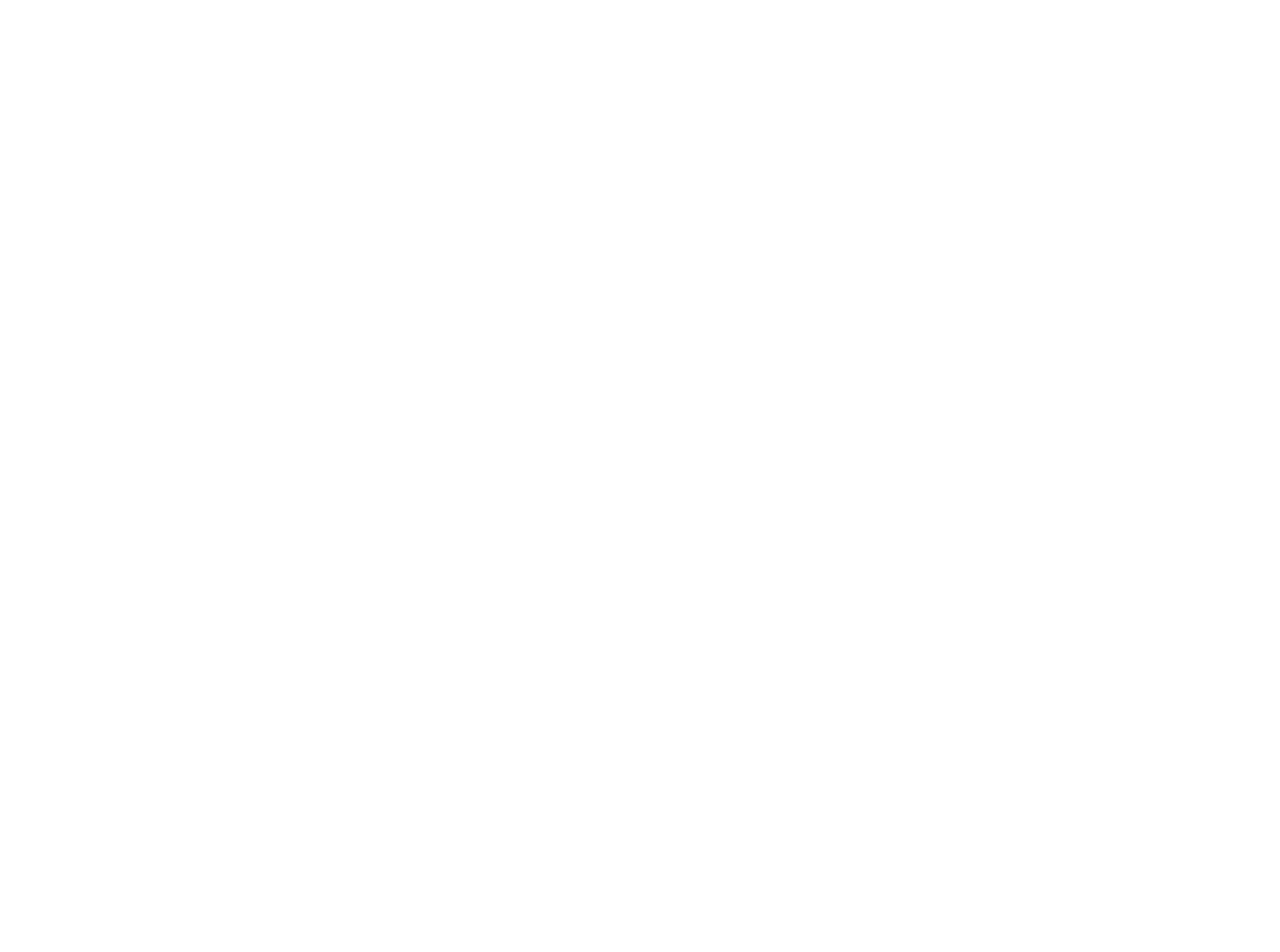
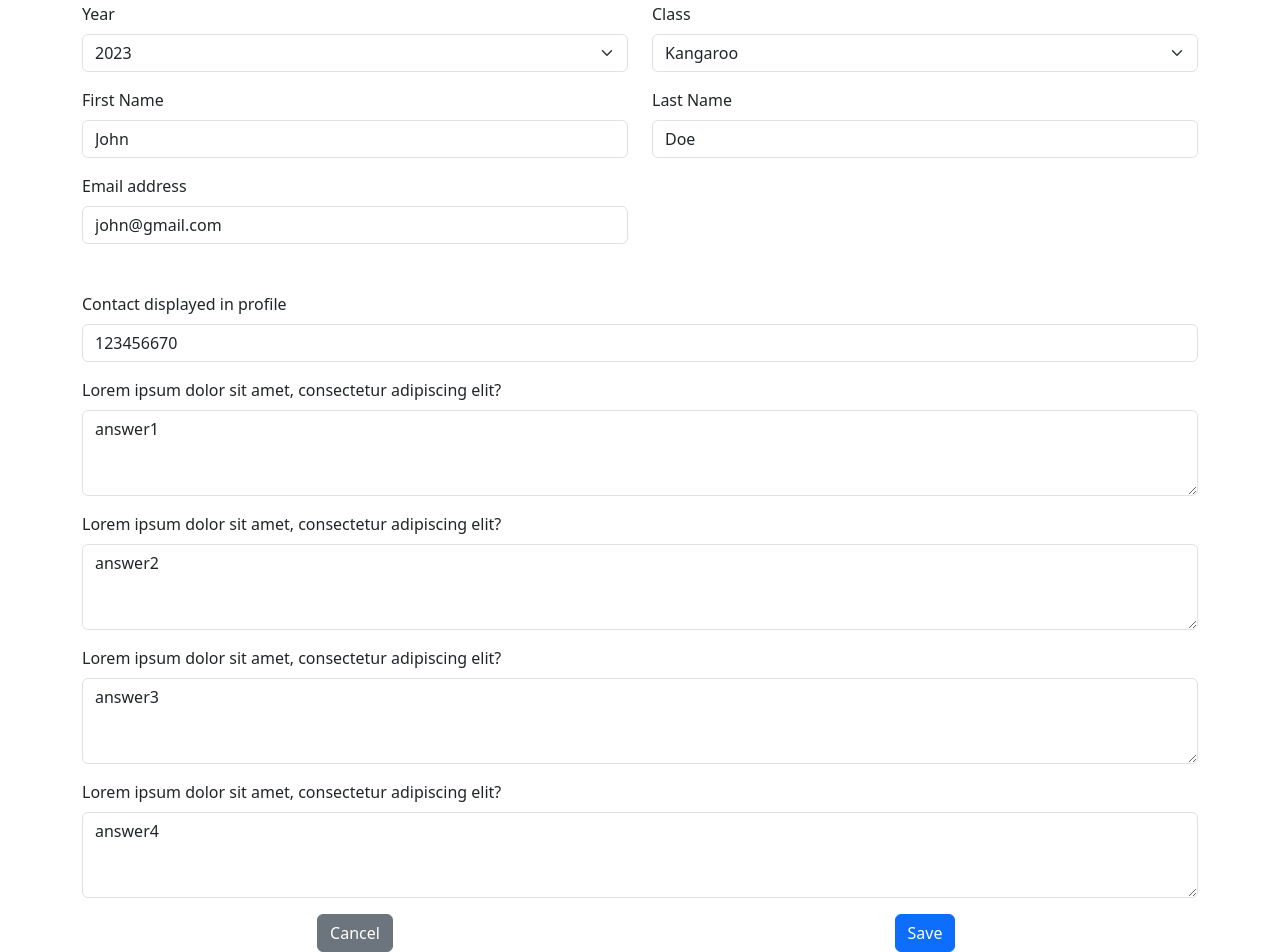
Before and after one commit to wenxpan/digital-yearbook-frontend, a React (Vite) app: page /students/1/edit in a window 1280 px wide. Shown: the part 158-1110 px from the top of the page. Before the commit the page ends 800 px from the top, so only its background shows below. Built offline with nearby package versions, Linux system fonts and the light colour scheme.

Commit message:
added update profile page for admin view

```diff
--- a/src/App.jsx
+++ b/src/App.jsx
@@ -21,7 +21,7 @@
 function App() {
   const [userState, setUserState] = useState({
     isLoggedIn: true,
-    isAdmin: true
+    isAdmin: false
   })
 
   return (
--- a/src/pages/Account.jsx
+++ b/src/pages/Account.jsx
@@ -8,7 +8,7 @@
 import { Link } from "react-router-dom"
 
 const Account = ({ img = "/src/assets/profile-placeholder.jpg" }) => {
-  const isAdmin = true
+  const isAdmin = false
 
   const studentOptions = [
     { option: `My yearbook (${"class name"})`, link: `/classes/${1}` },
--- a/src/pages/UpdateProfile.jsx
+++ b/src/pages/UpdateProfile.jsx
@@ -1,7 +1,179 @@
-import React from "react"
+import React, { useState } from "react"
+import Button from "react-bootstrap/Button"
+import Form from "react-bootstrap/Form"
+import Row from "react-bootstrap/Row"
+import Col from "react-bootstrap/Col"
+import Container from "react-bootstrap/Container"
 
 const UpdateProfile = () => {
-  return <div>UpdateProfile</div>
+  const years = [2020, 2021, 2022, 2023]
+  const classes = ["Geecko", "Salamander", "Kangaroo", "possum"]
+
+  // sample data for student
+  const initialStudent = {
+    year: "2023",
+    class: "Kangaroo",
+    firstName: "John",
+    lastName: "Doe",
+    email: "john@gmail.com",
+    photo: "http://images.google.com/",
+    contactDetails: "123456670",
+    questionOne: "answer1",
+    questionTwo: "answer2",
+    questionThree: "answer3",
+    questionFour: "answer4"
+  }
+  const isAdmin = true
+  const [content, setContent] = useState(initialStudent)
+
+  // to handle input update
+  function handleChange(changed) {
+    setContent((prev) => ({ ...prev, ...changed }))
+  }
+
+  function handleSave(e) {
+    e.preventDefault()
+    console.log(content)
+  }
+  return (
+    <>
+      <Container className="mt-4" fluid="md">
+        <Row>
+          <h1 className="fs-2">Update profile</h1>
+        </Row>
+        <Row className="mt-4">
+          <Form onSubmit={(e) => handleSave(e)}>
+            <Row className="mb-3">
+              <Form.Group as={Col} controlId="formYear">
+                <Form.Label>Year</Form.Label>
+                <Form.Select
+                  value={content.year}
+                  onChange={(e) => handleChange({ year: e.target.value })}
+                >
+                  {years.map((y) => (
+                    <option key={y}>{y}</option>
+                  ))}
+                </Form.Select>
+              </Form.Group>
+
+              <Form.Group as={Col} controlId="formClass">
+                <Form.Label>Class</Form.Label>
+                <Form.Select
+                  value={content.class}
+                  onChange={(e) => handleChange({ class: e.target.value })}
+                >
+                  {classes.map((y) => (
+                    <option key={y}>{y}</option>
+                  ))}
+                </Form.Select>
+              </Form.Group>
+            </Row>
+
+            <Row className="mb-3">
+              <Form.Group as={Col} controlId="formFirstName">
+                <Form.Label>First Name</Form.Label>
+                <Form.Control
+                  value={content.firstName}
+                  onChange={(e) => handleChange({ firstName: e.target.value })}
+                  type="text"
+                />
+              </Form.Group>
+
+              <Form.Group as={Col} controlId="formLastName">
+                <Form.Label>Last Name</Form.Label>
+                <Form.Control
+                  value={content.lastName}
+                  onChange={(e) => handleChange({ lastName: e.target.value })}
+                  type="text"
+                />
+              </Form.Group>
+            </Row>
+            <Row className="mb-3">
+              <Form.Group as={Col} controlId="formEmail">
+                <Form.Label>Email address</Form.Label>
+                <Form.Control
+                  value={content.email}
+                  onChange={(e) => handleChange({ email: e.target.value })}
+                  type="email"
+                />
+              </Form.Group>
+              <Col />
+            </Row>
+            <Form.Group className="mb-3 mt-5" controlId="formContact">
+              <Form.Label>Contact displayed in profile</Form.Label>
+              <Form.Control
+                value={content.contactDetails}
+                onChange={(e) =>
+                  handleChange({ contactDetails: e.target.value })
+                }
+                type="text"
+              />
+            </Form.Group>
+            <Form.Group className="mb-3" controlId="formQues1">
+              <Form.Label>
+                Lorem ipsum dolor sit amet, consectetur adipiscing elit?
+              </Form.Label>
+              <Form.Control
+                as="textarea"
+                rows={3}
+                value={content.questionOne}
+                onChange={(e) => handleChange({ questionOne: e.target.value })}
+                type="text"
+              />
+            </Form.Group>
+            <Form.Group className="mb-3" controlId="formQues2">
+              <Form.Label>
+                Lorem ipsum dolor sit amet, consectetur adipiscing elit?
+              </Form.Label>
+              <Form.Control
+                as="textarea"
+                rows={3}
+                value={content.questionTwo}
+                onChange={(e) => handleChange({ questionTwo: e.target.value })}
+                type="text"
+              />
+            </Form.Group>
+            <Form.Group className="mb-3" controlId="formQues3">
+              <Form.Label>
+                Lorem ipsum dolor sit amet, consectetur adipiscing elit?
+              </Form.Label>
+              <Form.Control
+                as="textarea"
+                rows={3}
+                value={content.questionThree}
+                onChange={(e) =>
+                  handleChange({ questionThree: e.target.value })
+                }
+                type="text"
+              />
+            </Form.Group>
+            <Form.Group className="mb-3" controlId="formQues4">
+              <Form.Label>
+                Lorem ipsum dolor sit amet, consectetur adipiscing elit?
+              </Form.Label>
+              <Form.Control
+                as="textarea"
+                rows={3}
+                value={content.questionFour}
+                onChange={(e) => handleChange({ questionFour: e.target.value })}
+                type="text"
+              />
+            </Form.Group>
+            <Row className="text-center">
+              <Col>
+                <Button variant="secondary">Cancel</Button>
+              </Col>
+              <Col>
+                <Button variant="primary" type="submit">
+                  Save
+                </Button>
+              </Col>
+            </Row>
+          </Form>
+        </Row>
+      </Container>
+    </>
+  )
 }
 
 export default UpdateProfile
```
